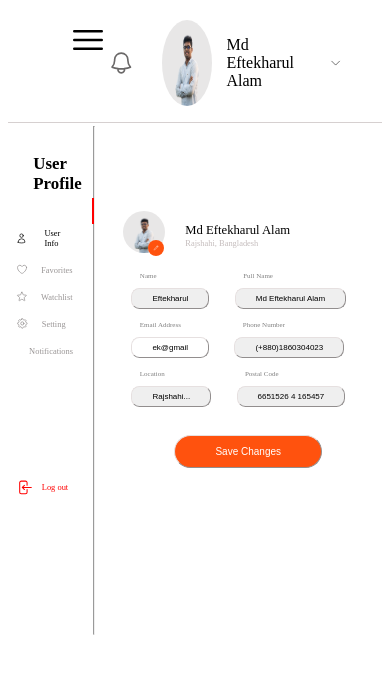
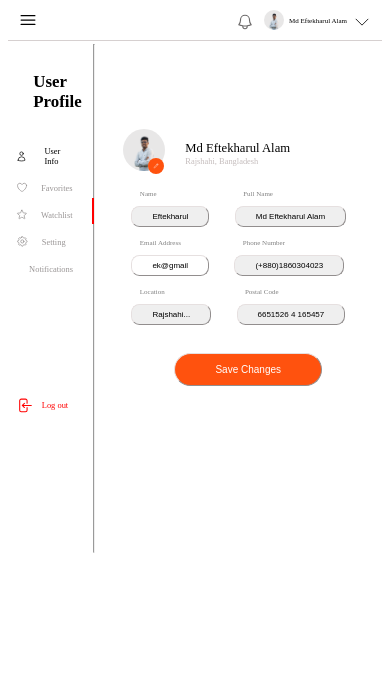
Before and after one commit to EftekharAlam2/User-Profile, a plain HTML site: page index.html in a window 390 px wide. Drawn offline with Linux system fonts and the light colour scheme.

Commit message:
navbar mobile response

```diff
--- a/style.css
+++ b/style.css
@@ -193,6 +193,40 @@
 }
 
 @media screen and (max-width: 576px) {
+  .nav-bar {
+    margin-top: 10px;
+    margin-bottom: 10px;
+  }
+
+  .icon1 {
+    width: 20px;
+    padding-left: 10px;
+  }
+
+  .navbar-section2 {
+    padding-right: 10px;
+    display: flex;
+    gap: 5px;
+  }
+  .navbar-section2 p {
+    font-size: 7px;
+  }
+
+  .icon2 {
+    width: 18px;
+    padding-right: 5px;
+  }
+
+  .nav-bar-img {
+    width: 20px;
+    height: 20px;
+    border-radius: 50%;
+  }
+
+  .icon3 {
+    width: 20px;
+  }
+
   .main {
     margin-top: 6px;
   }
```
